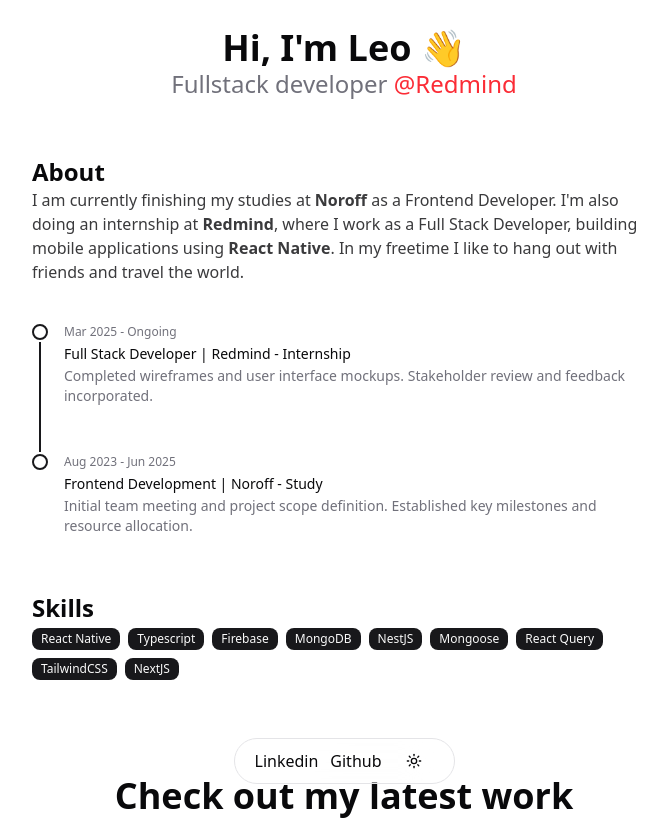
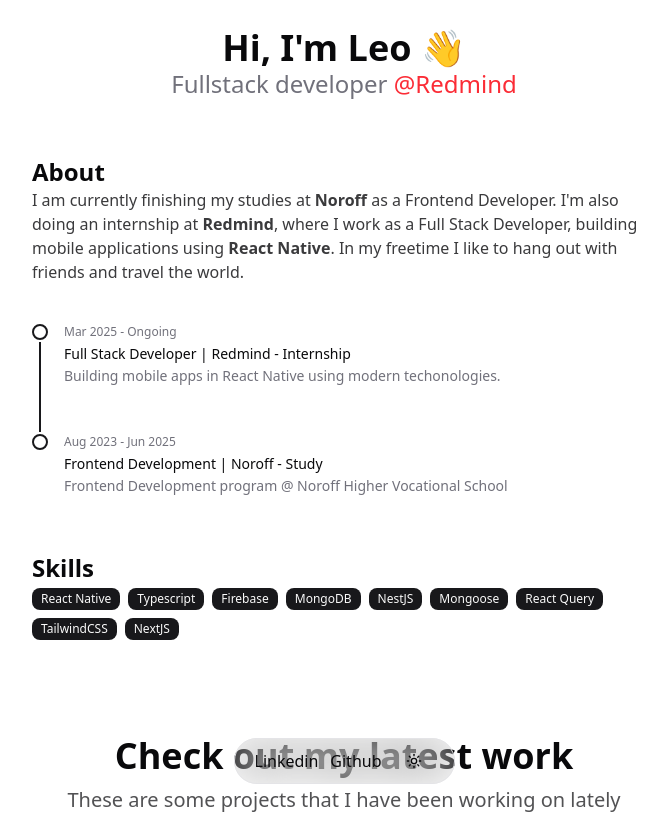
Before and after one commit to leo-jonsson/leo-j-portfolio, a Next.js app: page / in a window 1280 px wide. Shown: the top 820 px of the page, without its empty margins (296-963 px from the left). Built offline with nearby package versions, Linux system fonts and the light colour scheme.

Commit message:
update timeline

```diff
--- a/components/MyTimeline.tsx
+++ b/components/MyTimeline.tsx
@@ -15,14 +15,14 @@
     date: "Mar 2025 - Ongoing",
     title: "Full Stack Developer | Redmind - Internship",
     description:
-      "Completed wireframes and user interface mockups. Stakeholder review and feedback incorporated.",
+      "Building mobile apps in React Native using modern techonologies.",
   },
   {
     id: 2,
     date: "Aug 2023 - Jun 2025",
     title: "Frontend Development | Noroff - Study",
     description:
-      "Initial team meeting and project scope definition. Established key milestones and resource allocation.",
+      "Frontend Development program @ Noroff Higher Vocational School",
   },
 ];
 
```
